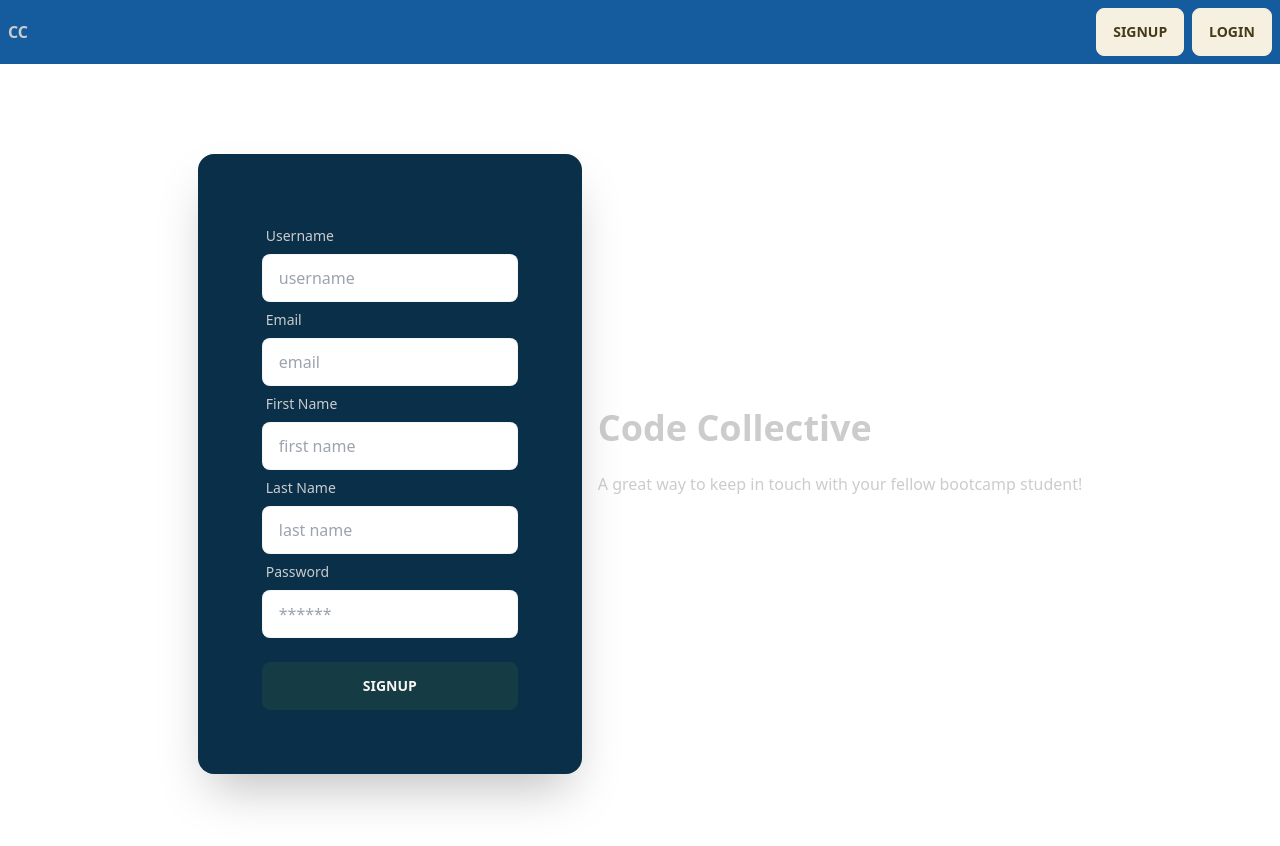
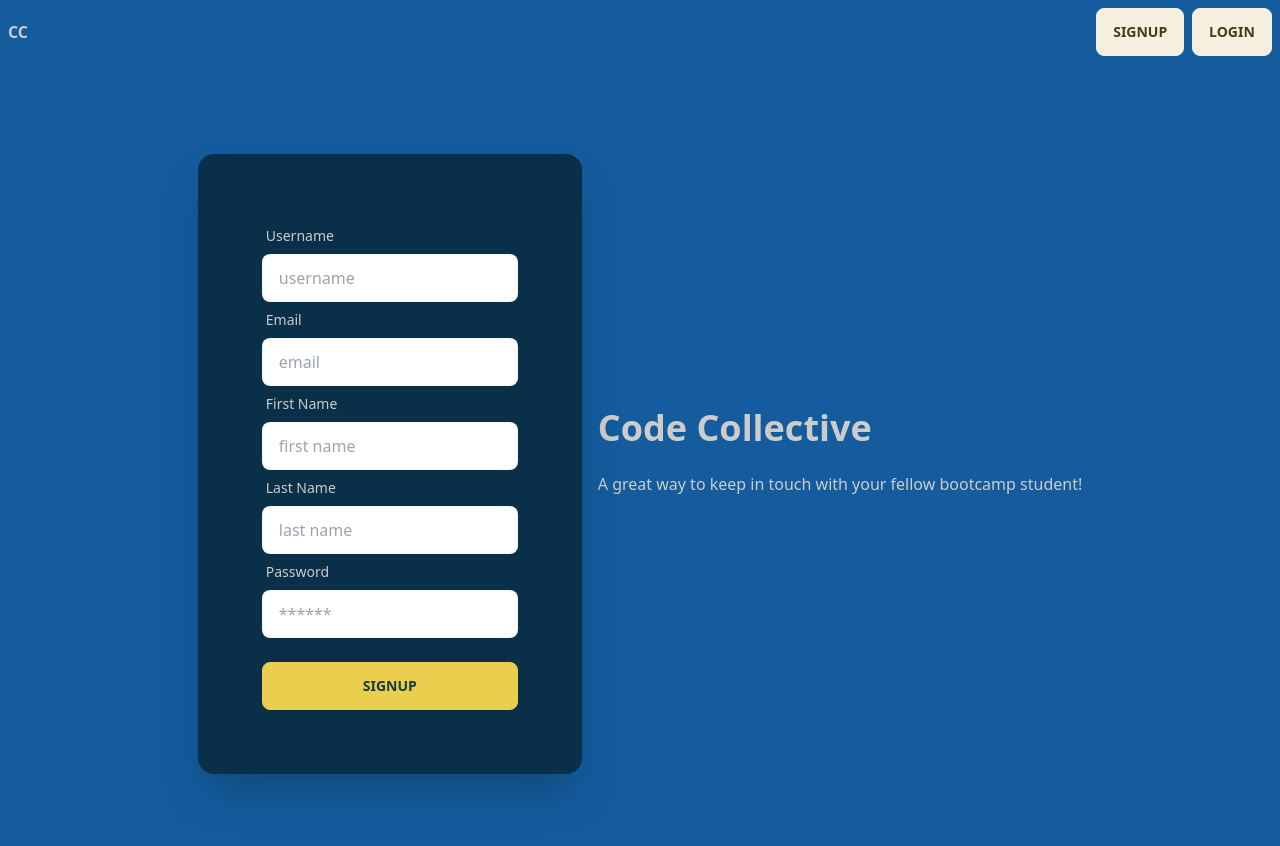
Before and after one commit to jcg0/code-collective-project-3, a React (Create React App) app in the folder client/: page /signup in a window 1280 px wide. Shown: the top 846 px of the page. Built offline with nearby package versions, Linux system fonts and the light colour scheme.

Commit message:
Added custom DaisyUI theme, updated home and signup pages

```diff
--- a/client/src/components/PostList/index.js
+++ b/client/src/components/PostList/index.js
@@ -48,10 +48,10 @@ const PostList = ({ posts, firstName, lastName, username }) => {
           .sort((post) => parseFloat(post.createdAt - 1))
           .map((post) => (
             <div className="card shadow-xl m-2" key={post._id}>
-              <div className="card-body bg-primary-content rounded-xl">
+              <div className="card-body bg-secondary-focus rounded-xl">
                 <Avatar firstName={firstName} lastName={lastName} size="sm" />
                 <h3 className="card-title username ">{post.postAuthor}</h3>
-                <p className="bg-white p-3 rounded-md text-md">
+                <p className="bg-white p-3 rounded-md text-md text-primary">
                   <code>{post.postContent}</code>
                 </p>
                 <p className="text-xs">
--- a/client/src/pages/Signup.js
+++ b/client/src/pages/Signup.js
@@ -43,7 +43,7 @@ const Signup = () => {
 
   return (
     <main>
-      <div className="hero min-h-screen bg-base-100">
+      <div className="hero min-h-screen bg-secondary">
         <div className="hero-content flex-col lg:flex-row-reverse">
           <div className="text-center lg:text-left">
             <h1 className="text-4xl font-bold">Code Collective</h1>
@@ -123,7 +123,7 @@ const Signup = () => {
                     />
                     <div className="form-control mt-6">
                       <button
-                        className="btn btn-primary"
+                        className="btn btn-accent text-primary"
                         style={{ cursor: "pointer" }}
                         type="submit"
                       >
--- a/client/tailwind.config.js
+++ b/client/tailwind.config.js
@@ -23,7 +23,7 @@ module.exports = {
           neutral: "#F6F0E0"
         }
       },
-      "myTheme", "cupcake" ],
+      "myTheme"],
     base: true,
     utils: true,
     logs: true,
```
